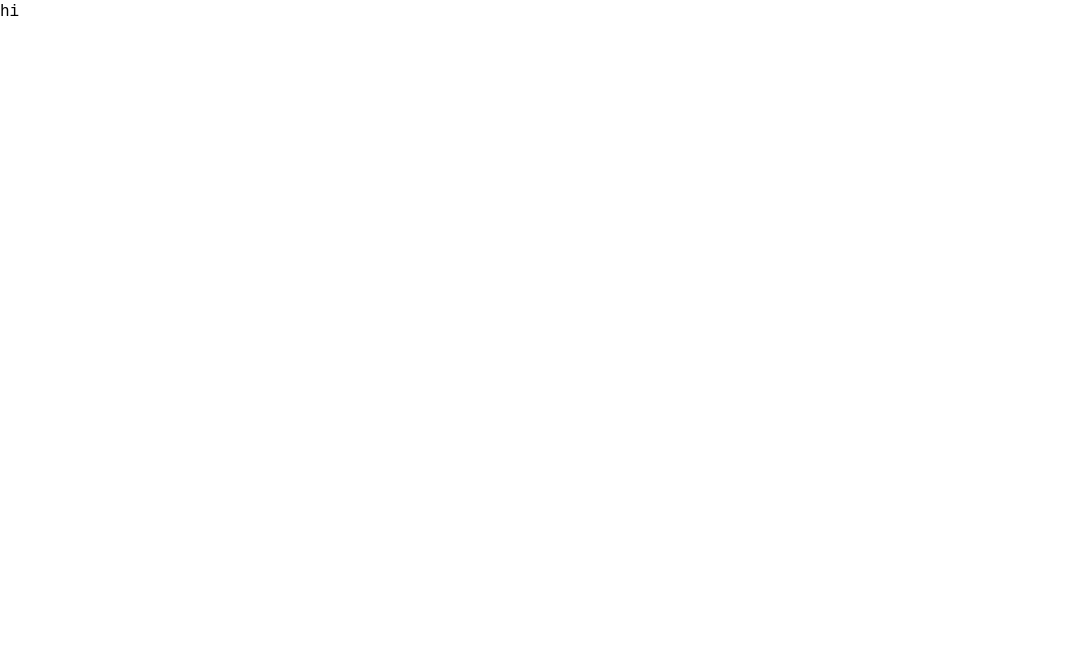
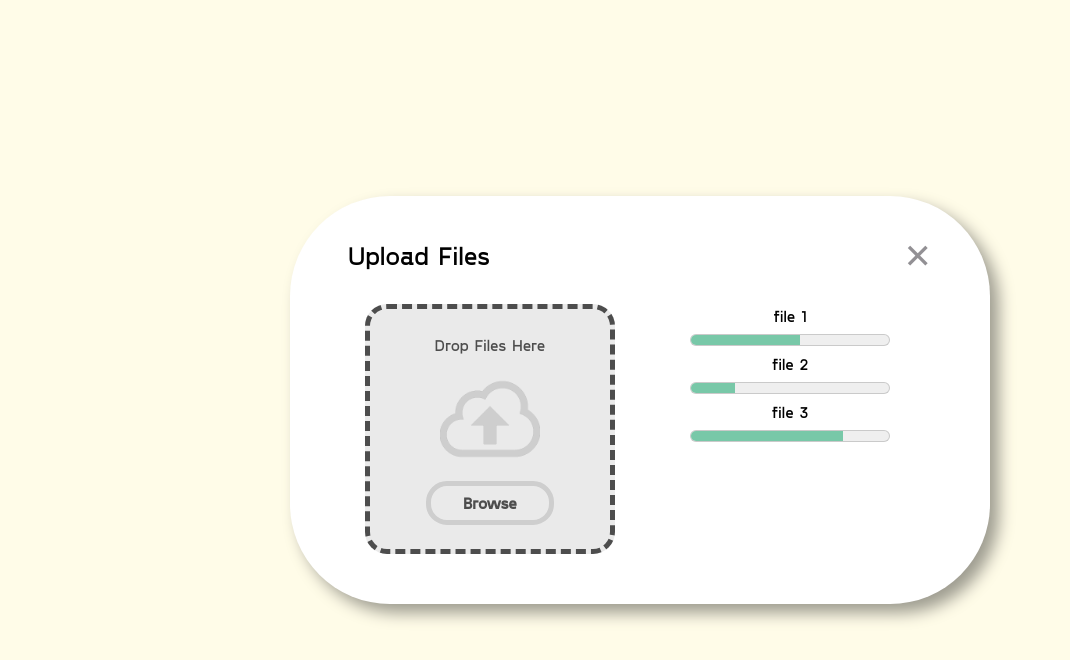
Before and after one commit to JohnKeysCloud/truffle-health-assessment, a plain HTML site: page index.html in a window 1280 px wide. Shown: the whole page, without its empty margins (0-1070 px from the left). Drawn offline with Linux system fonts and the light colour scheme.

Commit message:
add upload file modal styles

```diff
--- a/css/styles.css
+++ b/css/styles.css
@@ -26,7 +26,6 @@ html:focus-within {
 
 body {
     position: relative;
-    font-family: var(--ff-body);
     margin: 0;
     min-height: 100vh;
     text-rendering: optimizeSpeed;
@@ -36,8 +35,8 @@ body {
 img,
 picture,
 svg {
+    display: block;
     max-width: 100%;
-    display: block;
 }
 
 button {
@@ -73,9 +72,24 @@ em {
     └─────────────────────────────────────────────────────────────────────────┘
 ! */
 
+@font-face {
+    font-family: "goshaSansBold";
+    src: url('../assets/fonts/goshaSansRegular.woff2') format('woff2');
+    font-weight: bold;
+    font-style: normal;
+}
+
+@font-face {
+    font-family: "goshaSansRegular";
+    src: url('../assets/fonts/goshaSansRegular.woff2') format('woff2');
+    font-weight: normal;
+    font-style: normal;
+}
+
 :root {
     /* * font-family * */
-    --ff-body: 'Courier New', Courier, monospace;
+    --ff-body: 'goshaSansRegular', Courier, monospace;
+    --ff-headers: 'goshaSansBold', Courier, monospace;
 }
 
 ::selection {
@@ -91,3 +105,143 @@ em {
     outline: ridge 2px chartreuse;
     outline-offset: -5px;
 }
+
+body {
+    background:  #fffce8;
+    font-family: var(--ff-body);
+}
+
+.modal-wrapper {
+    display: grid;
+    min-height: 100vh;
+    place-items: center;
+}
+
+.modal {
+    border: none;
+    border-radius: 100px;
+    box-shadow:  9px 9px 16px #9e9c90;
+    margin-inline: auto;
+    padding: 33px 50px 50px 50px;
+    width: min(77vw, 700px);
+}
+
+.modal .modal-heading {
+    align-items: center;
+    display: flex;
+    justify-content: space-between;
+    margin-bottom: 24px;
+    padding-inline: 8px;
+}
+
+.modal .modal-heading .modal-header {
+    font-family: "goshaSansBold";
+    font-size: 1.625rem;
+}
+
+.modal .modal-heading .close-button {
+    color: #929094;
+    cursor: pointer;
+    font-size: 2.125rem;
+}
+
+.modal-content-wrapper {
+    display: grid;
+    grid-template-areas: "fileDrop" "uploadFeedback";
+}
+
+.modal .file-drop-wrapper {
+    color: #4d4d4d;
+    display: grid;
+    grid-area: fileDrop;
+    place-items: center;
+}
+
+.modal .file-drop-area {
+    border-radius: 22px;
+    border: 5px dashed #4d4d4d;
+    background-color: #eaeaea;
+    cursor: pointer;
+    display: grid;
+    height: 250px;
+    place-items: center;
+    width: 250px;
+}
+
+.modal .file-drop-area .input-click-area {
+    cursor: pointer;
+    display: grid;
+    height: 100%;
+    place-items: center;
+    width: 100%;
+}
+
+.modal .file-drop-area .drop-files-text {
+    align-self: end;
+    margin-inline: auto;
+    width: max-content;
+}
+
+.modal .file-drop-area .input-click-area .button {
+    align-self: start;
+    border: 5.5px solid #cecece;
+    border-radius: 21px;
+    font-weight: bold;
+    cursor: pointer;
+    padding: 5px 32px;
+}
+
+.modal .file-drop-area .file-form {
+    display: grid;
+    height: 100%;
+    place-items: center;
+    width: 100%;
+}
+
+.modal .upload-feedback-wrapper {
+    align-items: center;
+    display: flex;
+    flex-direction: column;
+    grid-area: uploadFeedback;
+    justify-content: flex-start;
+}
+
+.modal .upload-feedback-wrapper .file-feedback-progress {
+    align-items: center;
+    display: flex;
+    flex-direction: column;
+    justify-content: center;
+}
+
+.modal .upload-feedback-wrapper .meter-label {
+    font-family: 'goshaSansRegular', Courier, monospace;
+    font-weight: normal;
+}
+
+.modal .upload-feedback-wrapper meter {
+    height: 24px;
+    width: 200px;
+}
+
+meter::-webkit-meter-optimum-value {
+    background: #78c8a8;
+}
+
+meter::-moz-meter-bar { /* Firefox Pseudo Class */
+    background: #78c8a8;
+}
+
+picture {
+    width: 100px;
+}
+
+input[type="file"] {
+    display: none;
+}
+
+@media only screen and (min-width: 768px)  {
+    .modal-content-wrapper {
+        grid-template-areas: "fileDrop uploadFeedback";
+        grid-template-columns: 1fr 1fr;
+    }
+}
--- a/index.html
+++ b/index.html
@@ -10,6 +10,49 @@
     <script defer href="js/script.js"></script>
 </head>
 <body>
-    hi
+    <div class="modal-wrapper">
+            <dialog open class="modal">
+
+                <div class="modal-heading">
+                    <h1 class="modal-header">Upload Files</h1>
+                    <button class="close-button" aria-label="Close">✕</button>
+                </div>
+
+                <div class="modal-content-wrapper">
+
+                    <section class="file-drop-wrapper">
+                        <div class="file-drop-area">
+                            <form class="file-form" action="post">
+                                <input type="file" id="fileElem" multiple accept="image/*" onchange="handleFiles(this.files)">
+                                <label class="input-click-area" for="fileElem">
+                                    <p class="drop-files-text">Drop Files Here</p>
+                                    <picture class="upload-icon">
+                                        <img src="assets/images/icon-upload.png">
+                                    </picture>
+                                    <span class="button">Browse</span>
+                                </label>
+                            </form>
+                        </div>
+                    </section>
+
+                    <section class="upload-feedback-wrapper">
+                        <div class="file-feedback-progress">
+                            <label class="meter-label" for="">file 1</label>
+                            <meter min="0" max="100" value="55"></meter>
+                        </div>
+                        <div class="file-feedback-progress">
+                            <label class="meter-label" for="">file 2</label>
+                            <meter min="0" max="100" value="22"></meter>
+                        </div>
+                        <div class="file-feedback-progress">
+                            <label class="meter-label" for="">file 3</label>
+                            <meter min="0" max="100" value="77"></meter>
+                        </div>
+                    </section>
+
+                </div>
+
+            </dialog>
+    </div>
 </body>
 </html>
```
Also changed, not shown: js/script.js (+10 -0 lines), assets/fonts/GoshaSansBold.woff2 (added), assets/fonts/GoshaSansRegular.woff2 (added), assets/images/icon-upload.png (added).
